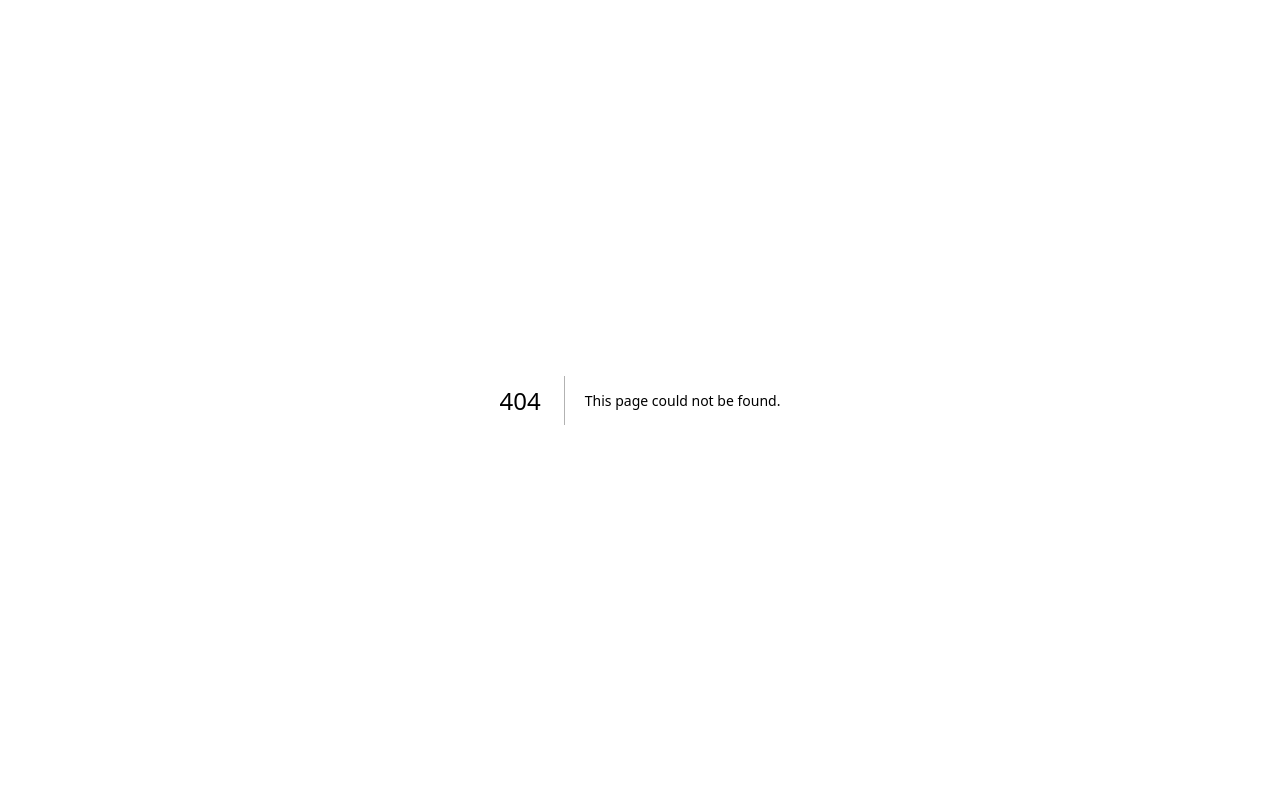
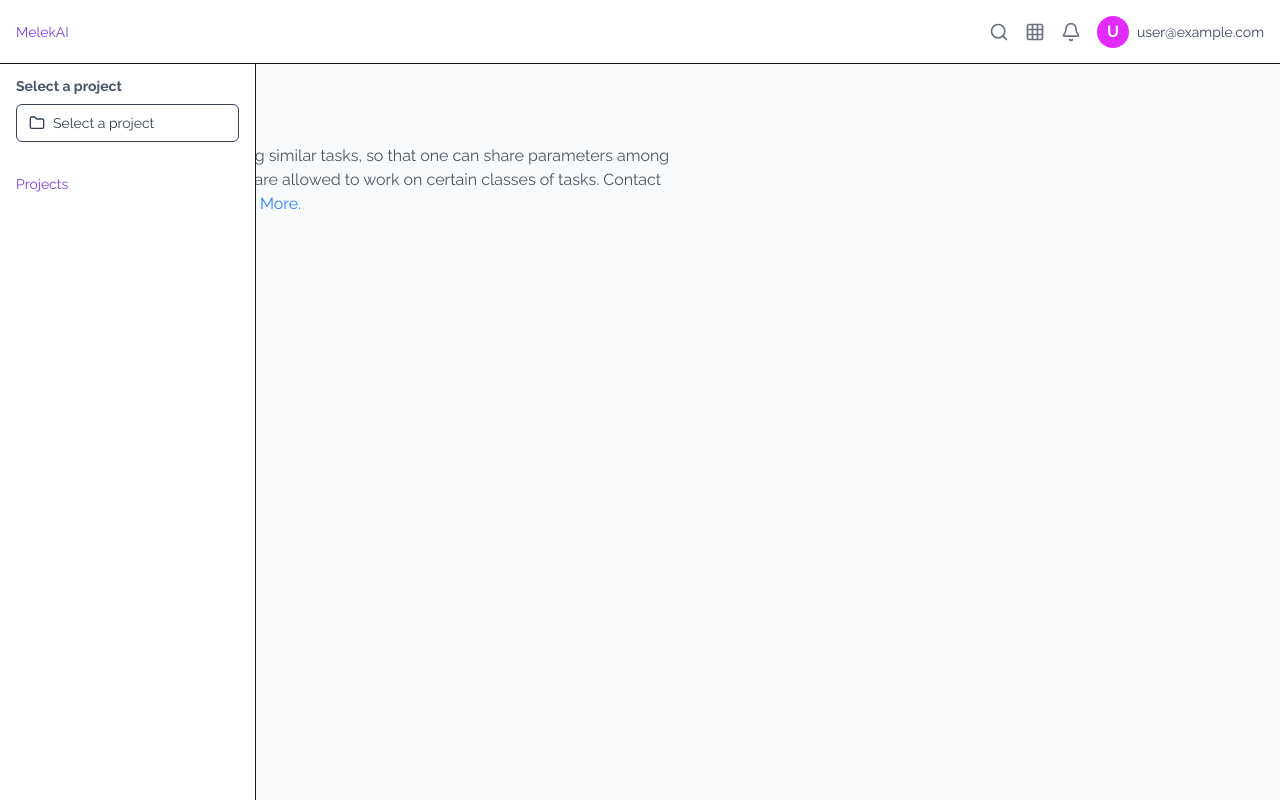
Before and after one commit to joshuahvs/frontend2-melekAI, a Next.js app: page /dashboard in a window 1280 px wide. Before the commit this address had no page. Built offline with nearby package versions, Linux system fonts and the light colour scheme; no server answers.

Commit message:
create dashboard

```diff
--- /dev/null
+++ b/src/app/dashboard/page.tsx
@@ -0,0 +1,27 @@
+import DashboardLayout from "@/components/dashboard/DashboardLayout";
+import { getKindeServerSession } from "@kinde-oss/kinde-auth-nextjs/server";
+
+export default async function DashboardPage() {
+  const { getUser } = getKindeServerSession();
+  const rawUser = await getUser();
+  const user = rawUser
+    ? {
+        given_name: rawUser.given_name ?? undefined,
+        family_name: rawUser.family_name ?? undefined,
+        picture: rawUser.picture ?? undefined,
+        email: rawUser.email ?? undefined,
+      }
+    : null;
+
+  return (
+    <DashboardLayout user={user}>
+      <h1 className="text-2xl font-semibold mb-4">Manage Projects</h1>
+      <p className="text-gray-600 max-w-2xl mb-4">
+        Projects are a way of organizing similar tasks, so that one can share parameters among tasks,
+        or control what workers are allowed to work on certain classes of tasks. Contact Scale to set up a Project.
+        <a href="#" className="text-blue-500 ml-1">Read More.</a>
+      </p>
+      <button className="px-4 py-2 rounded-md bg-gray-100 hover:bg-gray-200 text-sm">Back</button>
+    </DashboardLayout>
+  );
+}
--- /dev/null
+++ b/src/components/dashboard/DashboardLayout.tsx
@@ -0,0 +1,25 @@
+import Sidebar from "./Sidebar";
+import Topbar from "./Topbar";
+import { ReactNode } from "react";
+
+type Props = {
+  children: ReactNode;
+  user: {
+    email?: string;
+  } | null;
+};
+
+export default function DashboardLayout({ children, user }: Props) {
+  return (
+    <div className="flex min-h-screen bg-gray-50">
+      {/* Sidebar on the left */}
+      <Sidebar />
+
+      {/* Right side: topbar + main content */}
+      <div className="flex-1 flex flex-col">
+        <Topbar user={user} />
+        <main className="p-8">{children}</main>
+      </div>
+    </div>
+  );
+}
--- /dev/null
+++ b/src/components/dashboard/Sidebar.tsx
@@ -0,0 +1,21 @@
+import { Folder } from "lucide-react";
+
+export default function Sidebar() {
+  return (
+    <aside className="w-64 bg-white border-r h-screen fixed top-0 left-0 p-4 hidden md:block">
+      <div className="text-xl font-bold mb-8">
+        🦄 <span className="text-[#7B3FE4]">Scale Pro</span>
+      </div>
+      <div className="mb-6">
+        <label className="text-sm font-semibold text-gray-600 mb-2 block">Select a project</label>
+        <button className="flex items-center w-full px-3 py-2 border rounded-md text-sm text-gray-700">
+          <Folder size={16} className="mr-2" />
+          Select a project
+        </button>
+      </div>
+      <nav className="text-sm">
+        <a href="#" className="block py-2 text-[#7B3FE4] font-medium">Projects</a>
+      </nav>
+    </aside>
+  );
+}
--- /dev/null
+++ b/src/components/dashboard/Topbar.tsx
@@ -0,0 +1,32 @@
+'use client';
+
+import { Bell, Grid, Search } from "lucide-react";
+
+type Props = {
+  user: {
+    email?: string;
+  } | null;
+};
+
+export default function Topbar({ user }: Props) {
+  const email = user?.email || "user@example.com";
+  const initial = email[0]?.toUpperCase() || "U";
+
+  return (
+    <header className="w-full border-b bg-white h-16 px-4 flex items-center justify-between sticky top-0 z-40">
+      <div className="text-[#7B3FE4] font-medium text-sm">MelekAI</div>
+      <div className="flex items-center gap-4">
+        <Search className="text-gray-500" size={20} />
+        <Grid className="text-gray-500" size={20} />
+        <Bell className="text-gray-500" size={20} />
+
+        <div className="flex items-center gap-2">
+          <div className="w-8 h-8 rounded-full bg-fuchsia-500 flex items-center justify-center text-white font-bold">
+            {initial}
+          </div>
+          <span className="hidden md:inline text-sm text-gray-700">{email}</span>
+        </div>
+      </div>
+    </header>
+  );
+}
```
